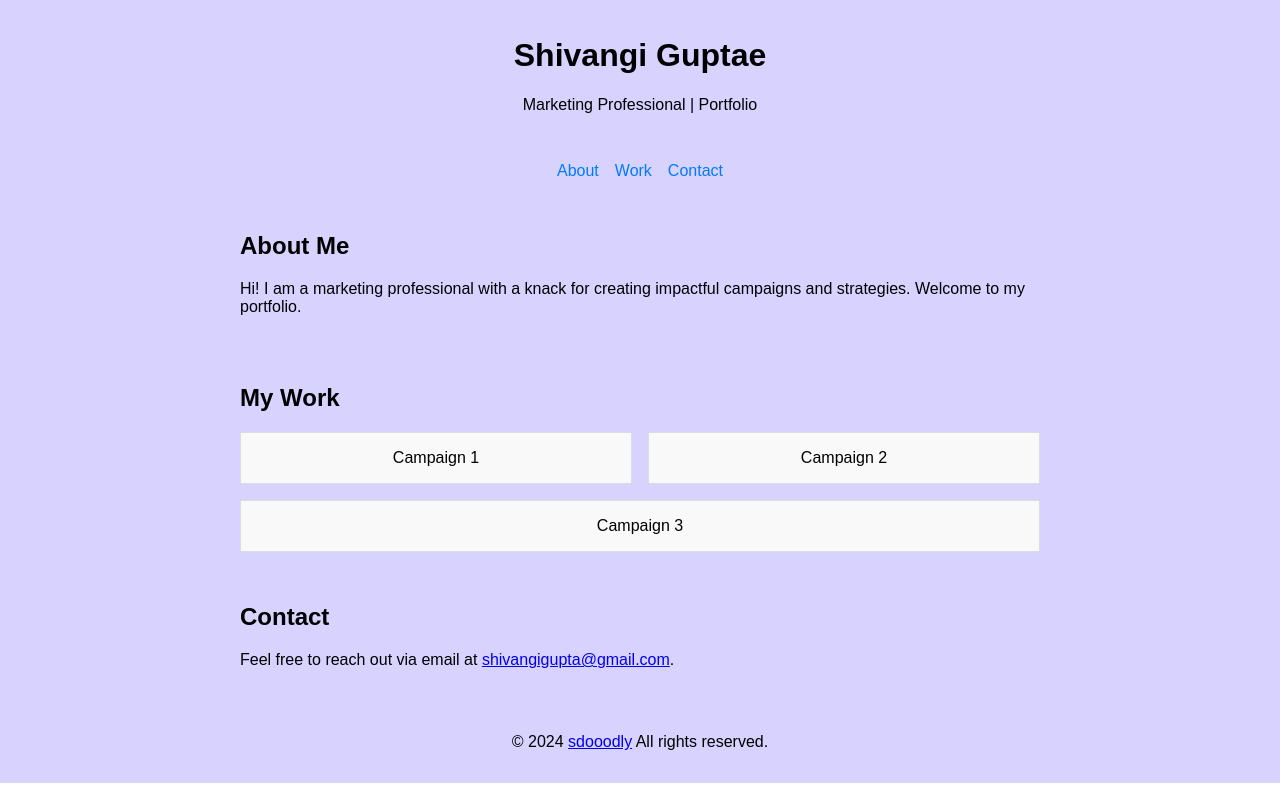
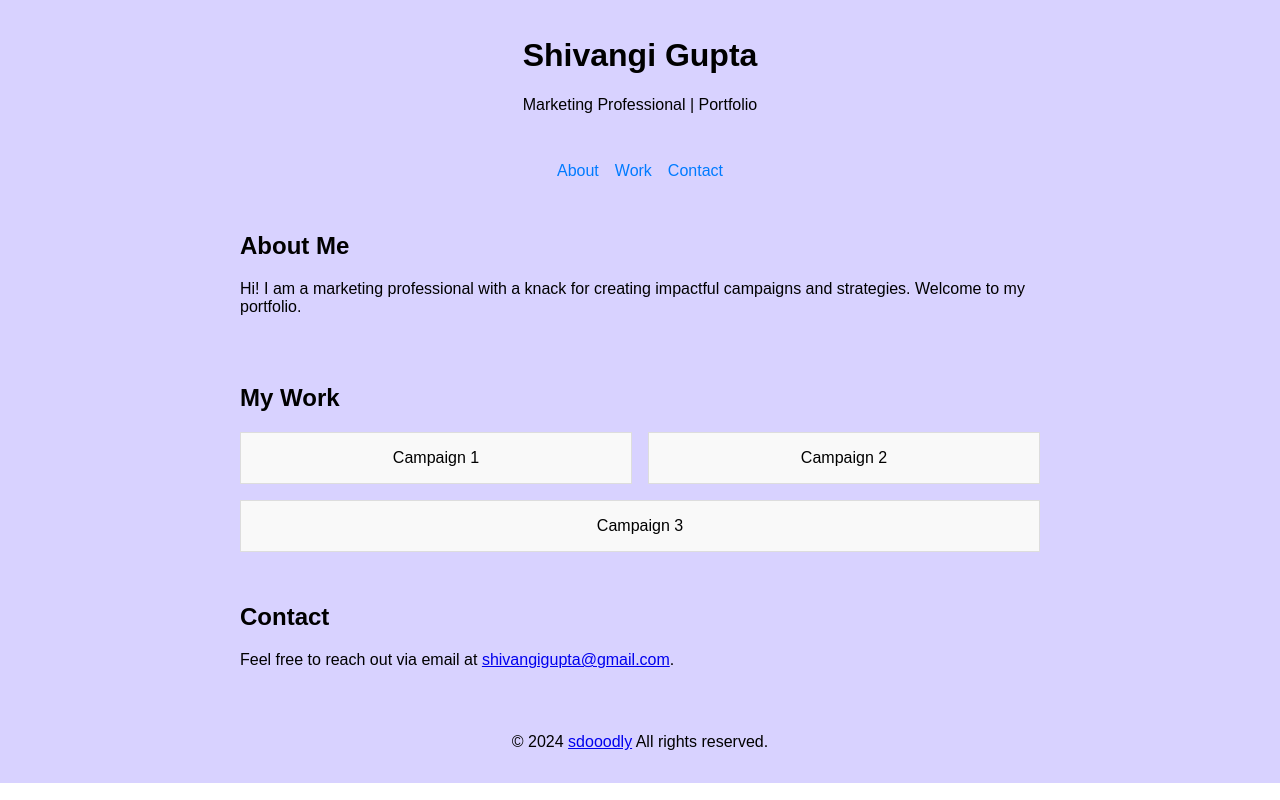
Before and after one commit to sdooodly/shivangi-gupta, a React (Create React App) app: page / in a window 1280 px wide. Built offline with nearby package versions, Linux system fonts and the light colour scheme.

Commit message:
fix name

```diff
--- a/src/components/Header.js
+++ b/src/components/Header.js
@@ -4,7 +4,7 @@ import React from 'react';
 const Header = () => {
   return (
     <header className="header">
-      <h1>Shivangi Guptae</h1>
+      <h1>Shivangi Gupta</h1>
       <p>Marketing Professional | Portfolio</p>
     </header>
   );
```
